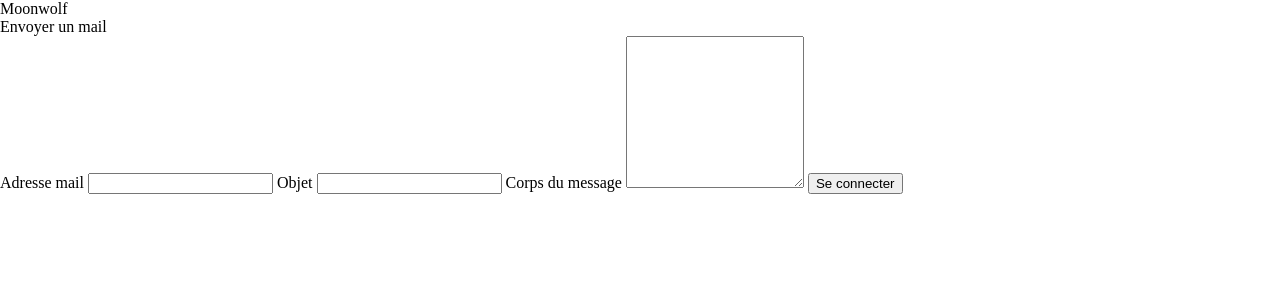
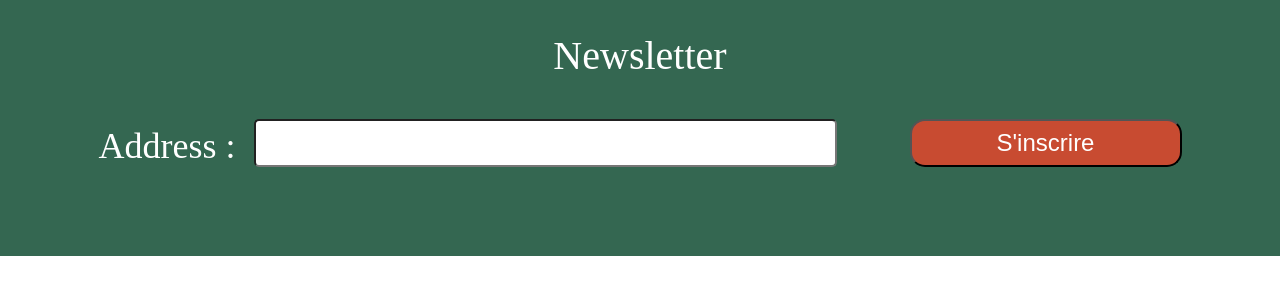
Before and after one commit to rilbo/moonwolf, a PHP site: page / in a window 1280 px wide. Shown: the top 300 px of the page. Run offline with PHP 8.4, Linux system fonts and the light colour scheme; style sheets or scripts are compiled from the project's sources.

Commit message:
section/front-newsletter

```diff
--- a/index.html
+++ b/index.html
@@ -3,28 +3,42 @@
 <head>
   <meta charset="utf-8">
   <title>Moonwolf</title>
-  <link rel="stylesheet" href="assets/css/style.css">
+  <link rel="stylesheet" href="src/sass/style.css">
   <script src="assets/js/main.js"></script>
 </head>
 <body>
-  <h1>Moonwolf</h1>
-  <form action="assets/php/script/scriptEnvoieMailContact.php" method="post">
-    <h2>Envoyer un mail</h2>
+   <article id="newsletter">
+       <!-- Begin Mailchimp Signup Form -->
+      <div id="mc_embed_signup">
+         <form action="https://gmail.us20.list-manage.com/subscribe/post?u=6d4892d2a4008d1148aba7142&amp;id=4ef5deedef" method="post" id="mc-embedded-subscribe-form" name="mc-embedded-subscribe-form" class="validate" target="_blank" novalidate>
+            <div id="mc_embed_signup_scroll">
+               <h2>Newsletter</h2>
+               <section>
+                  <div class="mc-field-group flex row align-center ">
+                     <label for="mce-EMAIL">Address : </label>
+                     <input type="email" value="" name="EMAIL" class="required email" id="mce-EMAIL">
+                  </div>
 
-    <label for="mail">Adresse mail</label>
-    <input type="text" name="mail" id="mail" />
+                  <div id="mce-responses" class="clear">
+                     <div class="response" id="mce-error-response" style="display:none"></div>
+                     <div class="response" id="mce-success-response" style="display:none"></div>
+                  </div>    <!-- real people should not fill this in and expect good things - do not remove this or risk form bot signups-->
 
-    <label for="objet">Objet</label>
-    <input type="text" name="objet" id="objet" list="list-objet">
-    <datalist id="list-objet">
-      <option value="Demande de devis" />
-      <option value="Demande de renseignement" />
-    </datalist>
+                  <div style="position: absolute; left: -5000px;" aria-hidden="true">
+                     <input type="text" name="b_6d4892d2a4008d1148aba7142_4ef5deedef" tabindex="-1" value="">
+                  </div>
 
-    <label for="message">Corps du message</label>
-    <textarea name="message" id="message" rows="10"></textarea>
+                  <div class="clear">
+                     <input type="submit" value="S'inscrire" name="subscribe" id="mc-embedded-subscribe" class="button">
+                  </div>
+               </section>
 
-    <input type="submit" value="Se connecter" />
-  </form>
+            </div>
+         </form>
+   </div>
+
+   <!--End mc_embed_signup-->
+
+   </article>
 </body>
 </html>
--- a/src/sass/style.scss
+++ b/src/sass/style.scss
@@ -5,3 +5,44 @@
 section{
     @include flex(center);
 }
+
+#newsletter{
+    #mc_embed_signup{
+        background:#346751;
+        clear:left;
+        color: #fff;
+        padding-top: 32px;
+        padding-bottom: 137px;
+        h2{
+            font-size: 40px;
+            text-align: center;
+            margin-bottom: 40px;
+        }
+        section{
+            height: 0px;
+            .mc-field-group{
+                label{
+                    font-size: 36px;
+                    margin-right: 18px;
+                }
+            }
+
+            #mce-EMAIL{
+                width: 583px;
+                height: 48px;
+                border-radius:5px;
+                margin-bottom: 5px;
+            }
+            .button{
+                background-color: #C84B31;
+                width: 272px;
+                height: 48px;
+                border-radius:15px;
+                margin-left: 73px;
+                color: white;
+                font-size: 24px;
+            }
+        }
+
+    }
+}
```
